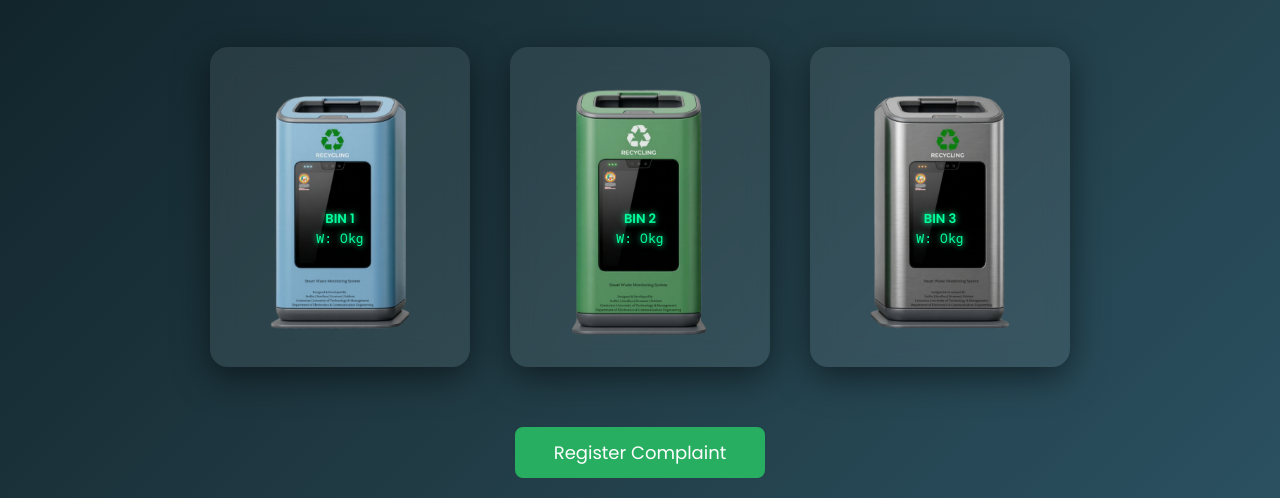
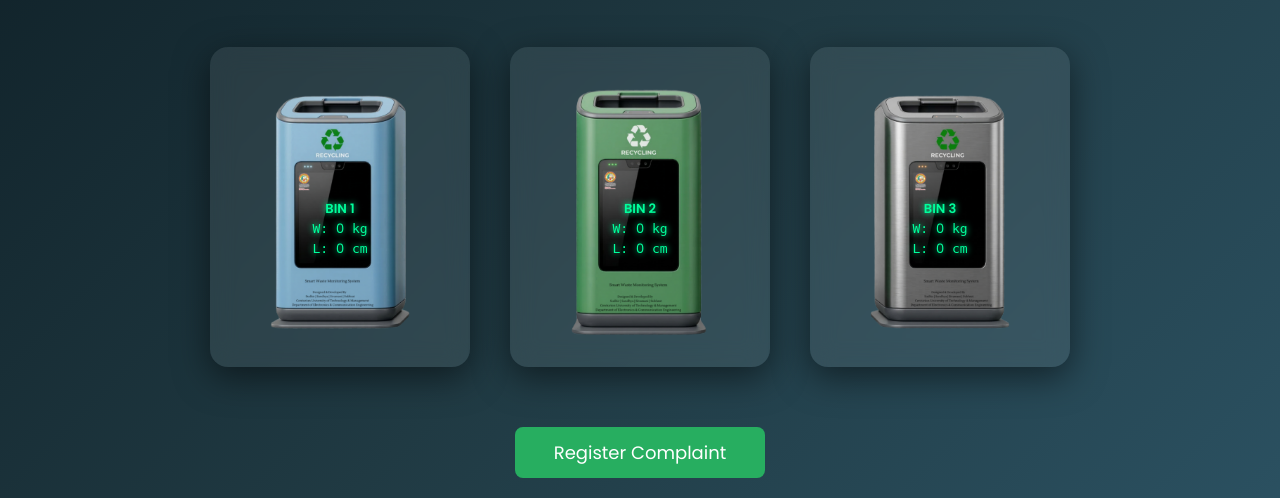
Before and after one commit to bhargavkola007/Smart-Waste-Management-main, a Flask app: page /dashboard in a window 1280 px wide. Shown: the part 193-691 px from the top of the page. Run offline with Flask 3, Linux system fonts and the light colour scheme; the visitor is signed in with stand-in values (Sample User, id 1).

Commit message:
Enhance sensor data handling: Add level data for bins and update index.html for display

```diff
--- a/app.py
+++ b/app.py
@@ -133,9 +133,13 @@ def sensor():
 
     sensor_data = {
 
-        "bin1": data.get("bin1", 0),
-        "bin2": data.get("bin2", 0),
-        "bin3": data.get("bin3", 0),
+        "bin1": data.get("bin1",0),
+        "bin2": data.get("bin2",0),
+        "bin3": data.get("bin3",0),
+
+        "level1": data.get("level1",0),
+        "level2": data.get("level2",0),
+        "level3": data.get("level3",0),
 
         "time": datetime.datetime.now()
 
@@ -143,7 +147,7 @@ def sensor():
 
     sensor_collection.insert_one(sensor_data)
 
-    return jsonify({"message": "Weight Data Saved"})
+    return jsonify({"message":"Sensor Data Saved"})
 
 
 # ================= GET SENSOR DATA =================
@@ -155,12 +159,21 @@ def get_data():
 
     if latest:
         return jsonify({
+
             "bin1": latest.get("bin1",0),
             "bin2": latest.get("bin2",0),
-            "bin3": latest.get("bin3",0)
+            "bin3": latest.get("bin3",0),
+
+            "level1": latest.get("level1",0),
+            "level2": latest.get("level2",0),
+            "level3": latest.get("level3",0)
+
         })
 
-    return jsonify({"bin1":0,"bin2":0,"bin3":0})
+    return jsonify({
+        "bin1":0,"bin2":0,"bin3":0,
+        "level1":0,"level2":0,"level3":0
+    })
 
 
 # ================= COMPLAINT PAGE =================
--- a/templates/index.html
+++ b/templates/index.html
@@ -44,8 +44,8 @@
 
 <b>BIN 1</b><br>
 
-W: <span id="bin1">0</span>kg <br>
-
+W: <span id="bin1">0</span> kg <br>
+L: <span id="level1">0</span> cm
 
 </div>
 </div>
@@ -63,8 +63,8 @@ W: <span id="bin1">0</span>kg <br>
 
 <b>BIN 2</b><br>
 
-W: <span id="bin2">0</span>kg <br>
-
+W: <span id="bin2">0</span> kg <br>
+L: <span id="level2">0</span> cm
 
 </div>
 </div>
@@ -82,8 +82,8 @@ W: <span id="bin2">0</span>kg <br>
 
 <b>BIN 3</b><br>
 
-W: <span id="bin3">0</span>kg <br>
-
+W: <span id="bin3">0</span> kg <br>
+L: <span id="level3">0</span> cm
 
 </div>
 </div>
@@ -127,6 +127,10 @@ document.getElementById("bin1").innerHTML = data.bin1
 document.getElementById("bin2").innerHTML = data.bin2
 document.getElementById("bin3").innerHTML = data.bin3
 
+document.getElementById("level1").innerHTML = data.level1
+document.getElementById("level2").innerHTML = data.level2
+document.getElementById("level3").innerHTML = data.level3
+
 })
 
 },2000)
```
